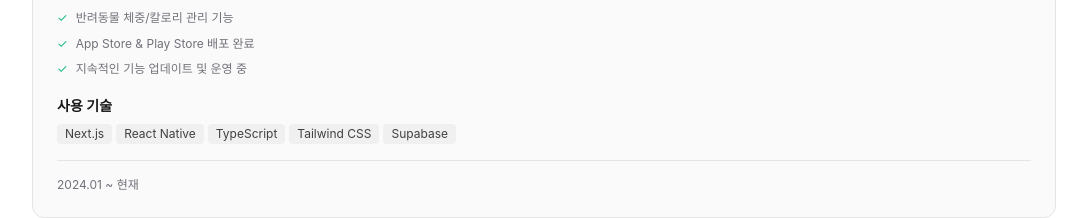
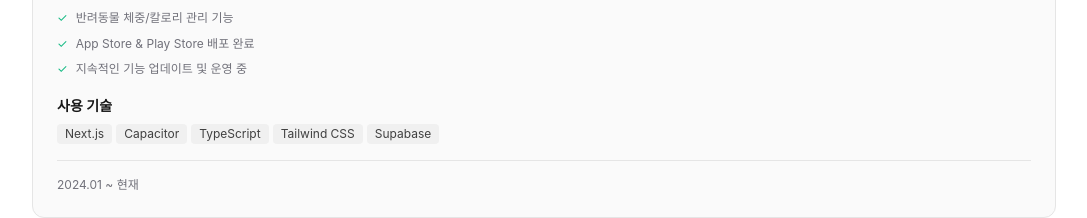
Before and after one commit to JOMinSeon/Solo-development, a Next.js app: page /freelance in a window 1280 px wide. Shown: the part 5020-5238 px from the top of the page, without its empty margins (96-1183 px from the left). Built offline with nearby package versions, Linux system fonts and the light colour scheme.

Commit message:
fix: 외주 페이지 성공사례 기술栈 React Native → Capacitor로 변경

```diff
--- a/data/freelance.ts
+++ b/data/freelance.ts
@@ -268,7 +268,7 @@ export const successStories: SuccessStory[] = [
     ],
     tech: [
       'Next.js',
-      'React Native',
+      'Capacitor',
       'TypeScript',
       'Tailwind CSS',
       'Supabase',
```
